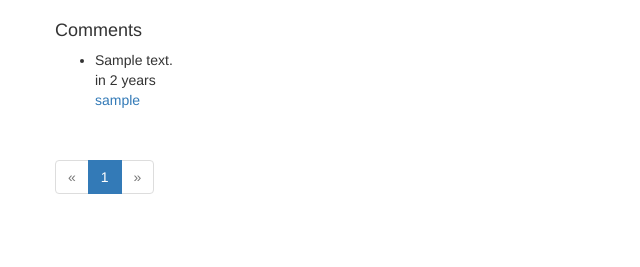
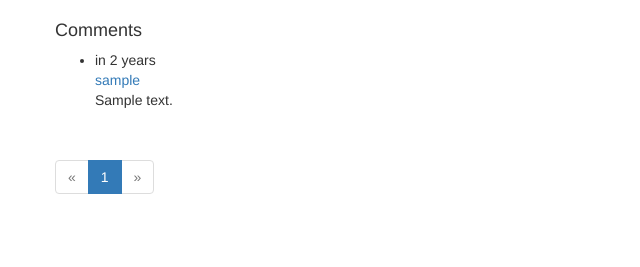
Before and after one commit to alvincjin/deepreceipt-app, a Python web app: template app/templates/home.html in a window 1280 px wide. Shown: the part 290-557 px from the top of the page, without its empty margins (0-640 px from the left). Run offline with Jinja, Linux system fonts and the light colour scheme; the template is opened without the code that fills it: most values are stand-ins (such as "Sample title", 1, 10 or a date in 2020); grey boxes marked "Sample" are stand-in pictures; some libraries are stand-ins or nearby versions.

Commit message:
Added comment feature

```diff
--- a/app/templates/_comments.html
+++ b/app/templates/_comments.html
@@ -1,13 +1,12 @@
 <ul class="comments">
     {% for comment in comments %}
     <li class="comment">
-
         <div class="comment-content">
-            <div class="">{{ comment.body }}</div>
             <div class="comment-date">{{ moment(comment.timestamp).fromNow() }}</div>
             <div class="comment-author">
                 <a href="{{ url_for('main.user', nickname=comment.author.nickname) }}">{{ comment.author.nickname }}</a>
             </div>
+            <div class="comment-body">{{ comment.body }}</div>
         </div>
     </li>
     {% endfor %}
```
